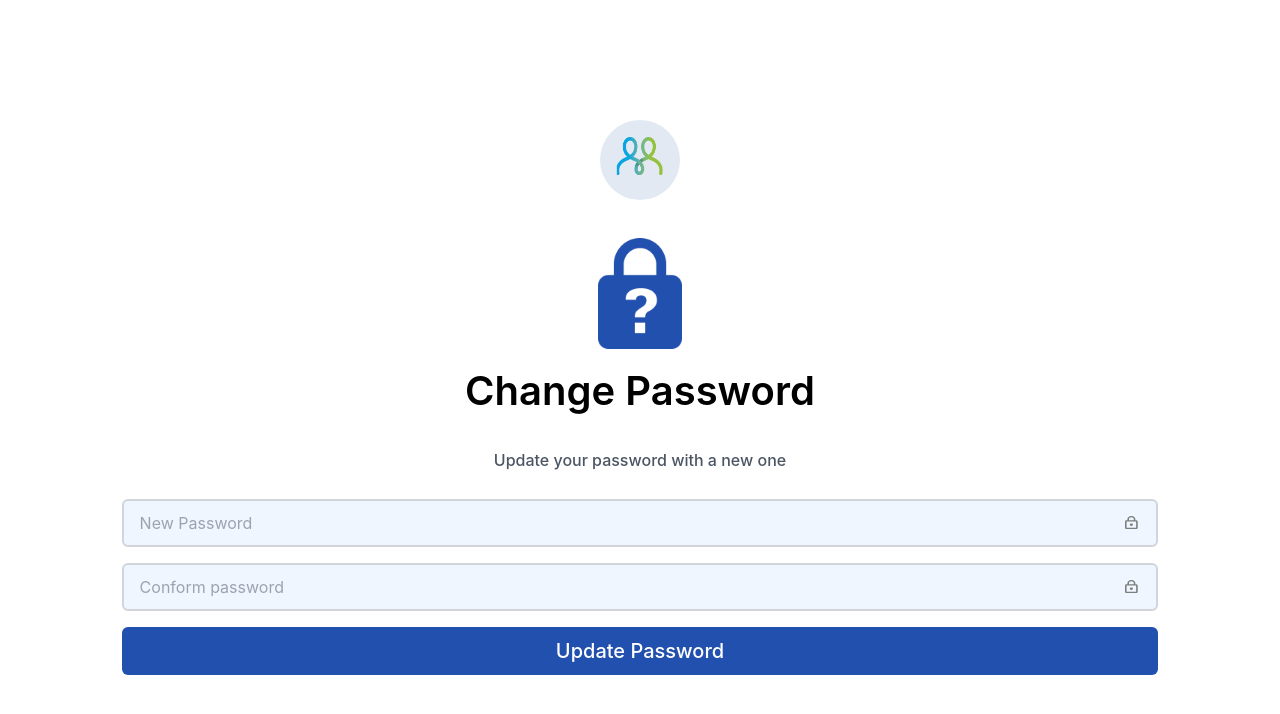
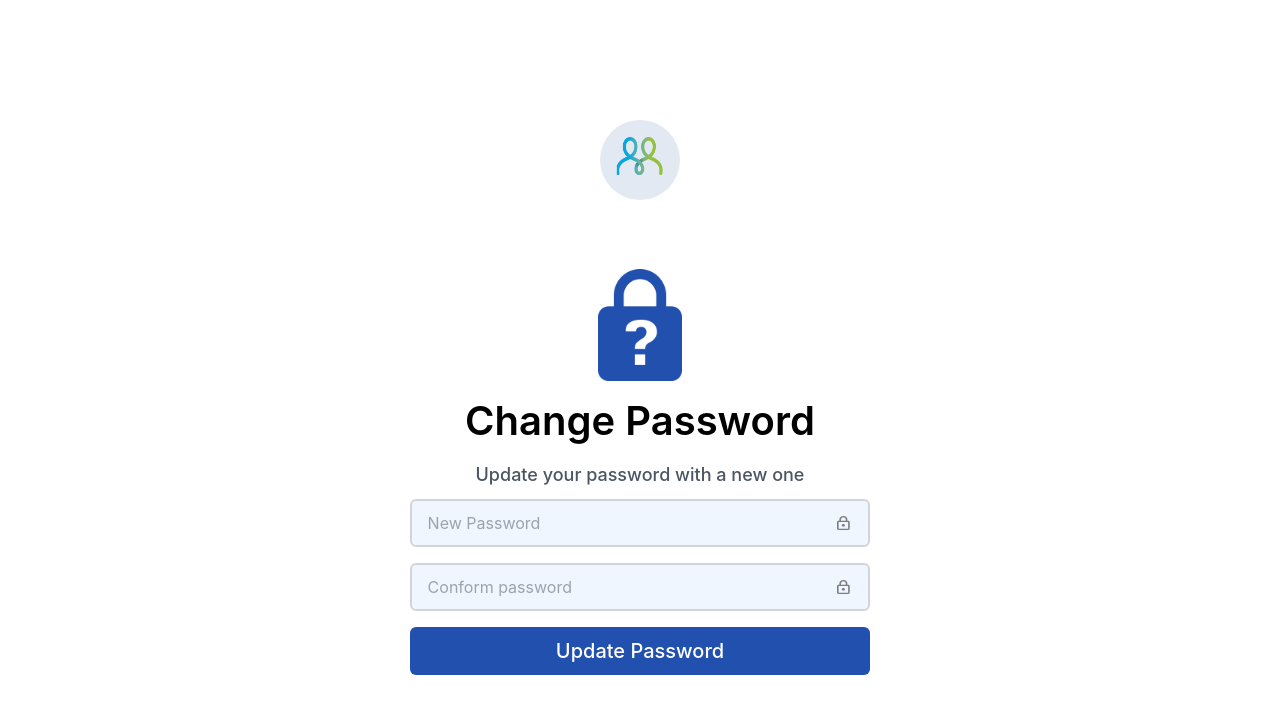
Before and after one commit to princeroy8606/csuite-vite, a React (Vite) app: page /reset-password in a window 1280 px wide. Shown: the top 714 px of the page. Built offline with nearby package versions, Linux system fonts and the light colour scheme.

Commit message:
Update ResetPage.jsx

```diff
--- a/src/components/auth/ResetPage.jsx
+++ b/src/components/auth/ResetPage.jsx
@@ -53,16 +53,16 @@ const ResetPage = () => {
             className="w-full h-full object-contain"
           />
         </div>
-        <div className="w-[90%] h-[80%] flex flex-col items-center justify-around md:w-[40%] ">
+        <div className="w-[90%] h-[80%] flex flex-col items-center justify-around tablet-w:w-[40%] ">
           <img
             src={assets.Images.Lock}
             alt="forgot-password"
-            className="max-w-[50%] h-[25%] object-contain md:mt-8"
+            className="max-w-[50%] h-[25%] object-contain tablet-w:mt-8"
           />
-          <h1 className="text-[2.5rem] font-semibold mb-4 md:mb-0">
+          <h1 className="text-[2.5rem] font-semibold mb-4 tablet-w:mb-0">
             Change Password
           </h1>
-          <p className="text-[1rem] font-medium text-gray-600 text-center mb-4 md:text-lg  md:mb-0">
+          <p className="text-[1rem] font-medium text-gray-600 text-center mb-4 tablet-w:text-lg  tablet-w:mb-0">
             Update your password with a new one
           </p>
 
@@ -71,7 +71,7 @@ const ResetPage = () => {
               <input
                 type={showPassword ? "text" : "password"}
                 placeholder="New Password"
-                className="w-full h-full px-4 py-2 border-2 border-gray-300 bg-blue-50 rounded-md font-normal md:font-semibold md:text-base text-black focus:outline-none"
+                className="w-full h-full px-4 py-2 border-2 border-gray-300 bg-blue-50 rounded-md font-normal md:font-semibold tablet-w:text-base text-black focus:outline-none"
               />
               <img
                 src={assets.Images.Lock_Vector}
@@ -84,7 +84,7 @@ const ResetPage = () => {
               <input
                 type={showPassword ? "text" : "password"}
                 placeholder="Conform password"
-                className="w-full h-full px-4 py-2 border-2 border-gray-300 bg-blue-50 rounded-md font-normal md:font-semibold md:text-base text-black focus:outline-none"
+                className="w-full h-full px-4 py-2 border-2 border-gray-300 bg-blue-50 rounded-md font-normal md:font-semibold tablet-w:text-base text-black focus:outline-none"
               />
               <img
                 src={assets.Images.Lock_Vector}
```
